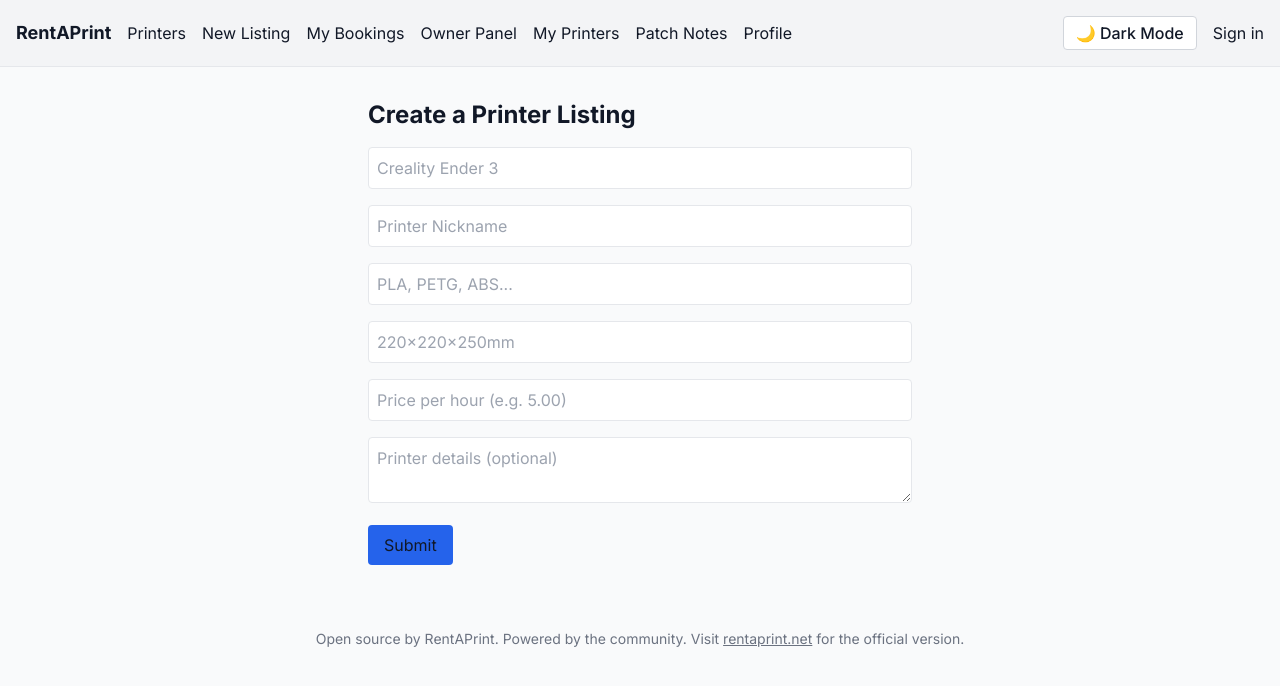
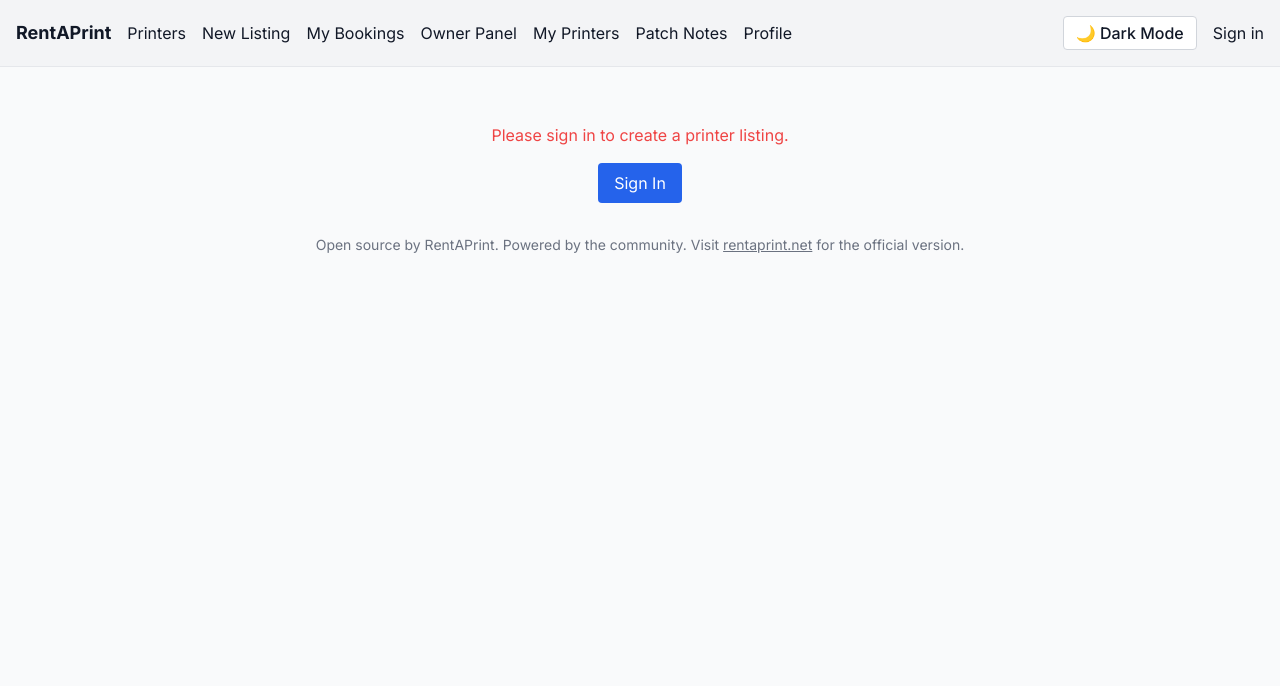
Before and after one commit to materialmatrix3d/rentaprint, a Next.js app: page /printers/new in a window 1280 px wide. Shown: the top 686 px of the page. Built offline with nearby package versions, Linux system fonts and the light colour scheme; no server answers.

Commit message:
Protect printers/new route

```diff
--- a/app/printers/new/page.tsx
+++ b/app/printers/new/page.tsx
@@ -1,11 +1,12 @@
 'use client';
 
 import { useUser } from '@clerk/nextjs';
+import Link from 'next/link';
 import { useState } from 'react';
 import { createClientComponentClient } from '@supabase/auth-helpers-nextjs';
 
 export default function NewPrinterPage() {
-  const { user, isLoaded } = useUser();
+  const { user, isLoaded, isSignedIn } = useUser();
   const [formData, setFormData] = useState({
     make_model: '',
     printer_name: '',
@@ -15,6 +16,17 @@ export default function NewPrinterPage() {
     description: '',
   });
   const [status, setStatus] = useState('');
+
+  if (!isSignedIn) {
+    return (
+      <div className="text-center mt-10">
+        <p className="text-red-500">Please sign in to create a printer listing.</p>
+        <Link href="/sign-in">
+          <button className="bg-blue-600 text-white px-4 py-2 rounded mt-4">Sign In</button>
+        </Link>
+      </div>
+    );
+  }
 
   const handleChange = (e: React.ChangeEvent<HTMLInputElement | HTMLTextAreaElement>) => {
     const { name, value } = e.target;
```
